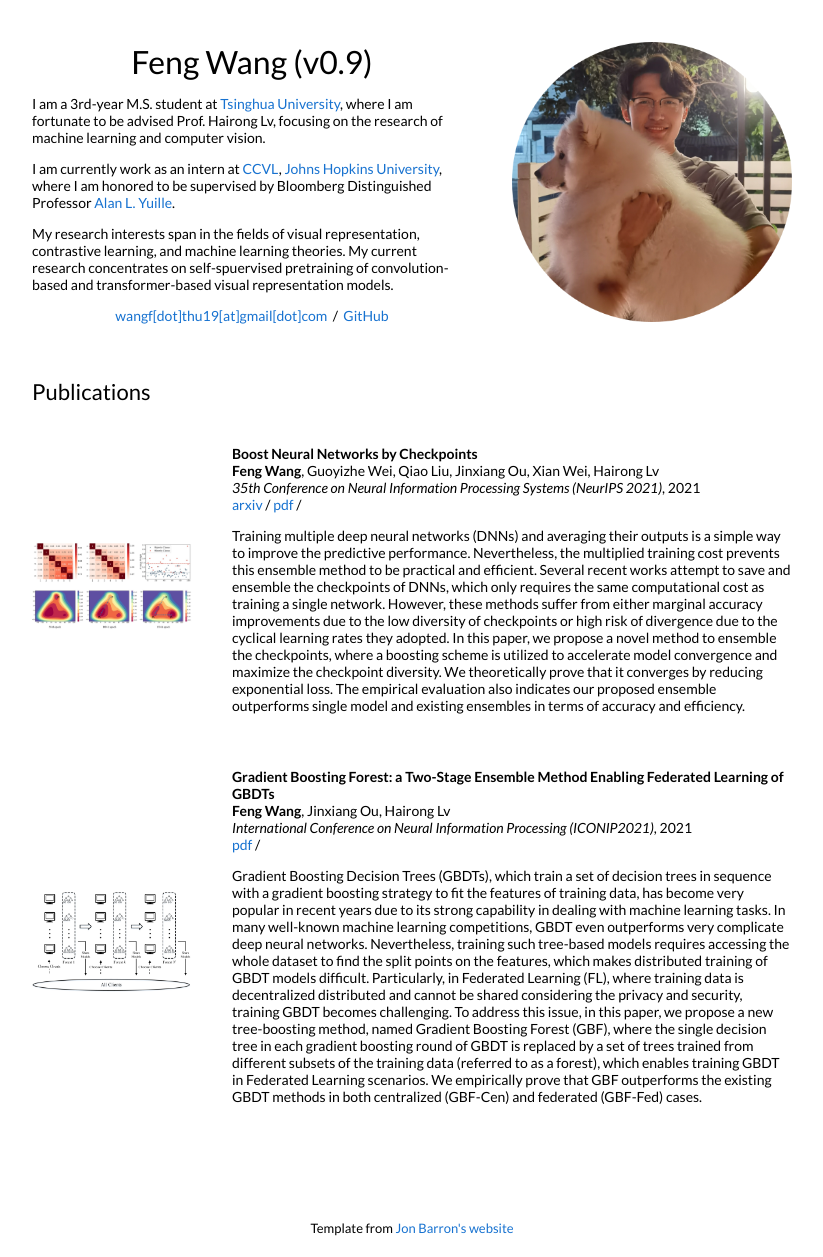
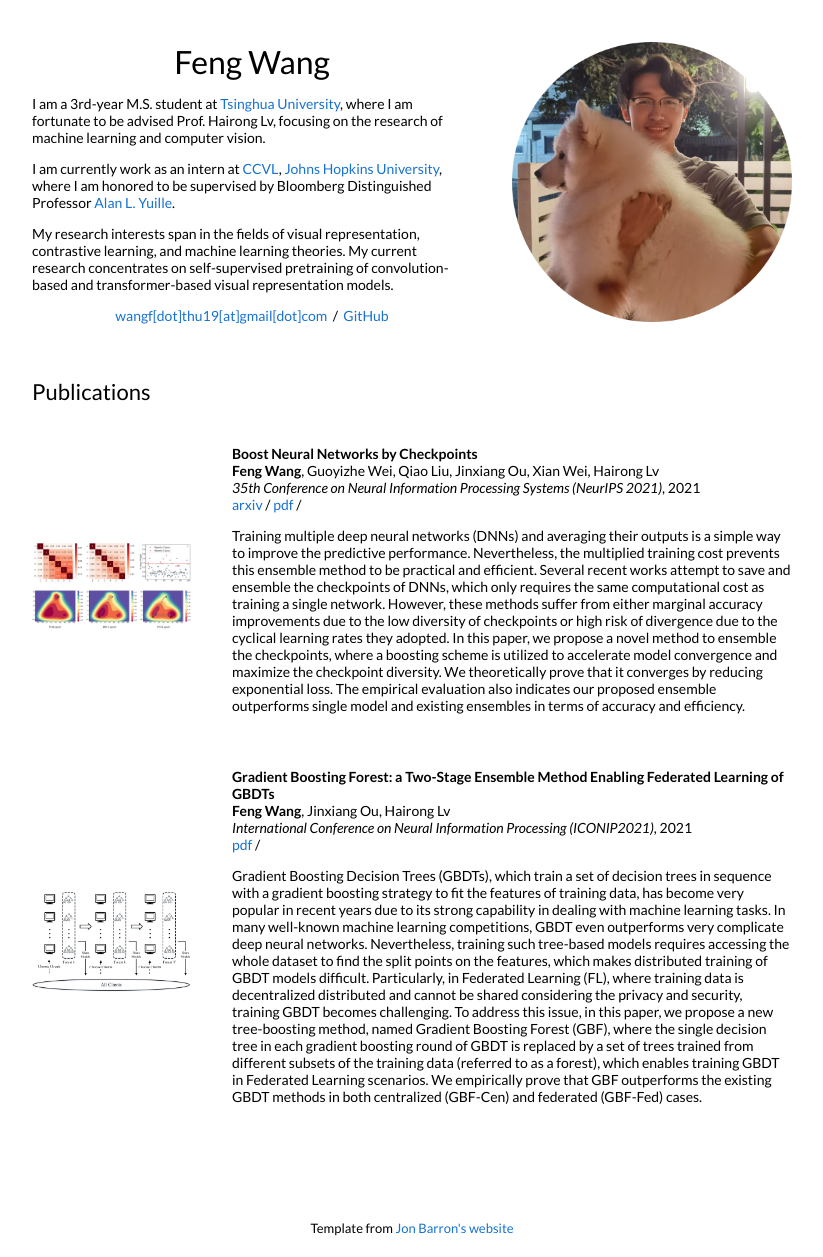
Before and after one commit to feng-wang-thu19/wangf.github.io, a Jekyll site: the page built from _posts/2019-05-29-crv.markdown, in a window 1280 px wide. Shown: the whole page, without its empty margins (228-1051 px from the left). Built offline with Jekyll 4.4.1, drawn with Linux system fonts in a browser that asks for light colours.

Commit message:
Update default.html

```diff
--- a/_layouts/default.html
+++ b/_layouts/default.html
@@ -25,7 +25,7 @@
           <tr style="padding:0px">
             <td style="padding:2.5%;width:60%;vertical-align:middle">
               <h1>
-                Feng Wang (v0.9)
+                Feng Wang
               </h1>
               <p>I am a 3rd-year M.S. student at <a href="https://www.tsinghua.edu.cn/en/">Tsinghua University</a>, where I am fortunate to be advised Prof. Hairong Lv, focusing on the research of machine learning and computer vision.
               </p>
@@ -33,7 +33,7 @@
                 I am currently work as an intern at <a href="https://ccvl.jhu.edu/">CCVL</a>, <a href="https://www.jhu.edu/">Johns Hopkins University</a>, where I am honored to be supervised by Bloomberg Distinguished Professor <a href="https://www.cs.jhu.edu/~ayuille/">Alan L. Yuille</a>.
               </p>
               <p>
-                My research interests span in the fields of visual representation, contrastive learning, and machine learning theories. My current research concentrates on self-spuervised pretraining of convolution-based and transformer-based visual representation models.
+                My research interests span in the fields of visual representation, contrastive learning, and machine learning theories. My current research concentrates on self-supervised pretraining of convolution-based and transformer-based visual representation models.
               </p>
               <p style="text-align:center">
                 <a href="mailto:wangf.thu19@gmail.com"> wangf[dot]thu19[at]gmail[dot]com</a> &nbsp;/&nbsp;
```
